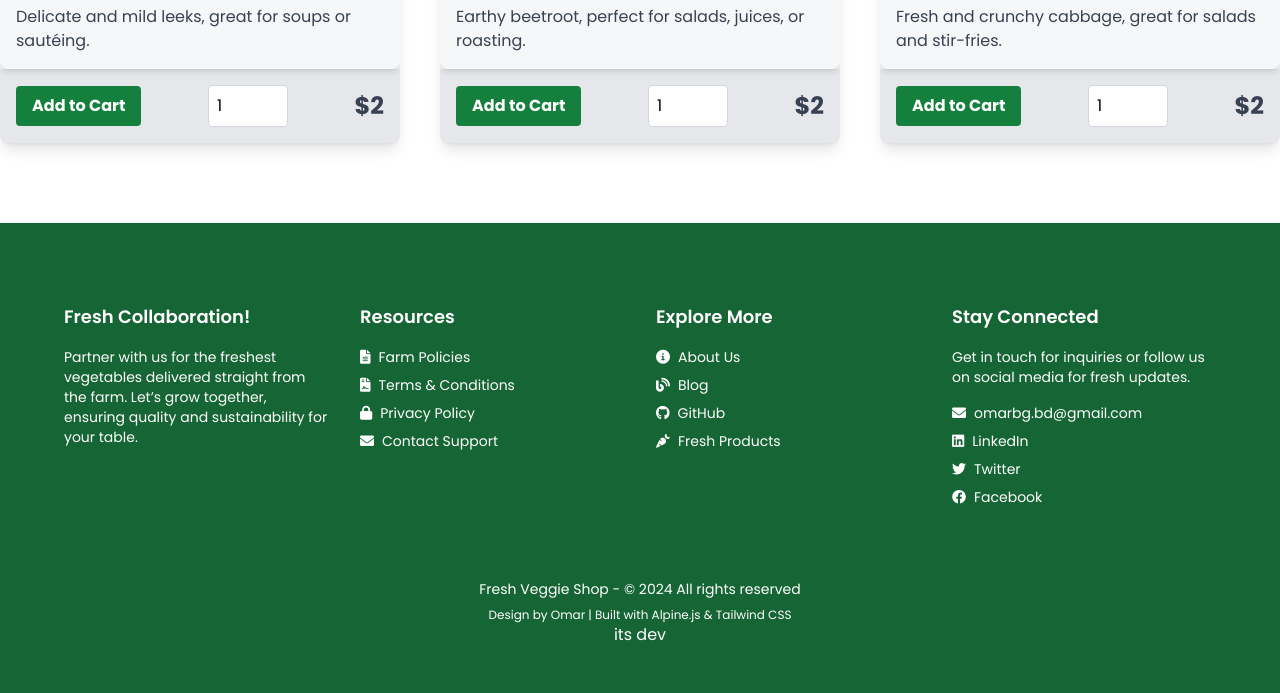
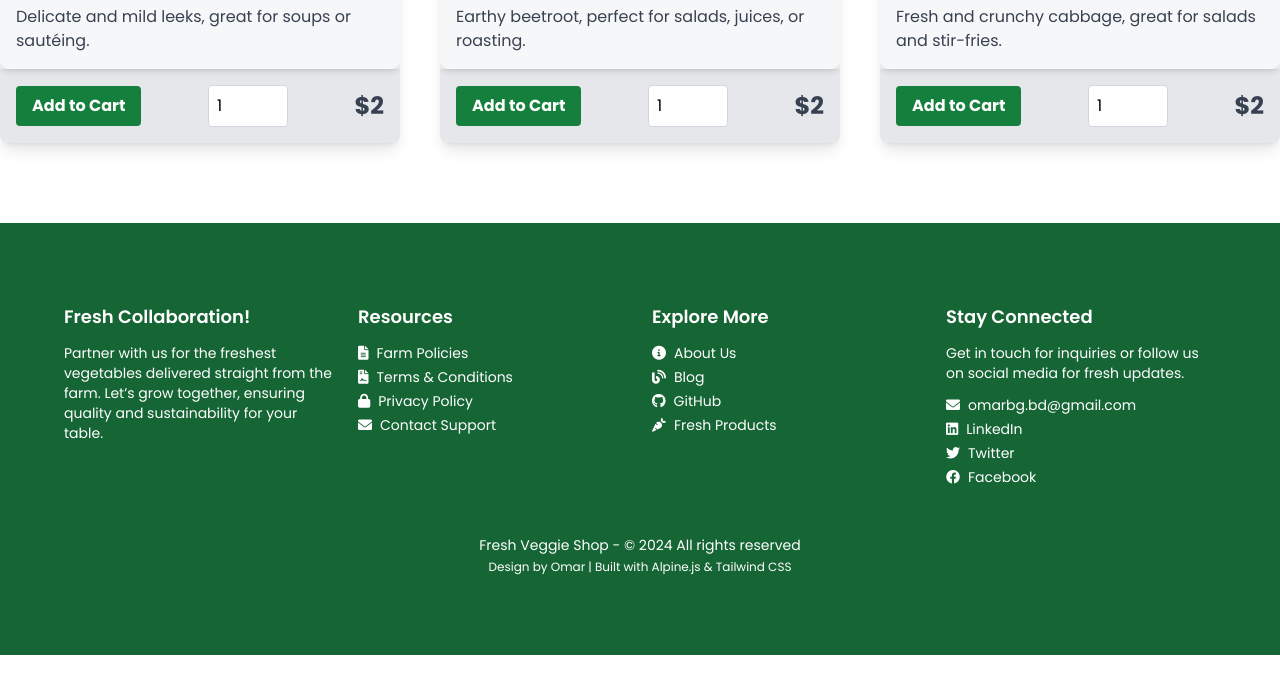
Before and after one commit to iamOmarFaruk/alpine-ecomerce-main, a website: page src/index.html in a window 1280 px wide. Shown: the part 1347-2040 px from the top of the page. After the commit the page ends 2002 px from the top, so only its background shows below. Drawn offline with nearby package versions, Linux system fonts and the light colour scheme; files that its build step writes are made by us from their sources.

Commit message:
Refactor footer layout for improved spacing and typography

```diff
--- a/src/components/footer.html
+++ b/src/components/footer.html
@@ -1,10 +1,10 @@
-<footer class="bg-green-800 text-white py-20">
+<footer class="bg-green-800 text-white py-10 md:py-20">
   <!-- Top Section -->
-  <div class="container mx-auto grid grid-cols-1 md:grid-cols-4 gap-8 px-8 md:px-16">
+  <div class="container mx-auto grid grid-cols-1 md:grid-cols-4 gap-6 px-4 md:px-16">
     <!-- Collaborate Section -->
     <div>
-      <h2 class="text-lg font-semibold mb-4">Fresh Collaboration!</h2>
-      <p class="text-sm">
+      <h2 class="text-base md:text-lg font-semibold mb-3">Fresh Collaboration!</h2>
+      <p class="text-xs md:text-sm leading-snug">
         Partner with us for the freshest vegetables delivered straight from the farm. Let’s grow together, ensuring
         quality and sustainability for your table.
       </p>
@@ -12,8 +12,8 @@
 
     <!-- Resources -->
     <div>
-      <h2 class="text-lg font-semibold mb-4">Resources</h2>
-      <ul class="space-y-2 text-sm">
+      <h2 class="text-base md:text-lg font-semibold mb-3">Resources</h2>
+      <ul class="space-y-1 text-xs md:text-sm">
         <li><a href="#" class="hover:text-gray-300 flex items-center"><i class="fas fa-file-alt mr-2"></i>Farm
             Policies</a></li>
         <li><a href="#" class="hover:text-gray-300 flex items-center"><i class="fas fa-file-contract mr-2"></i>Terms &
@@ -27,8 +27,8 @@
 
     <!-- Useful Links -->
     <div>
-      <h2 class="text-lg font-semibold mb-4">Explore More</h2>
-      <ul class="space-y-2 text-sm">
+      <h2 class="text-base md:text-lg font-semibold mb-3">Explore More</h2>
+      <ul class="space-y-1 text-xs md:text-sm">
         <li><a href="#" class="hover:text-gray-300 flex items-center"><i class="fas fa-info-circle mr-2"></i>About
             Us</a></li>
         <li><a href="#" class="hover:text-gray-300 flex items-center"><i class="fas fa-blog mr-2"></i>Blog</a></li>
@@ -40,9 +40,10 @@
 
     <!-- Contact Info -->
     <div>
-      <h2 class="text-lg font-semibold mb-4">Stay Connected</h2>
-      <p class="text-sm">Get in touch for inquiries or follow us on social media for fresh updates.</p>
-      <ul class="space-y-2 mt-4 text-sm">
+      <h2 class="text-base md:text-lg font-semibold mb-3">Stay Connected</h2>
+      <p class="text-xs md:text-sm leading-snug">Get in touch for inquiries or follow us on social media for fresh
+        updates.</p>
+      <ul class="space-y-1 mt-3 text-xs md:text-sm">
         <li><a href="mailto:omarbg.bd@gmail.com" class="hover:text-gray-300 flex items-center"><i
               class="fas fa-envelope mr-2"></i>omarbg.bd@gmail.com</a></li>
         <li><a href="https://linkedin.com/in/omar-expert-webdeveloper" target="_blank"
@@ -56,9 +57,8 @@
   </div>
 
   <!-- Bottom Section -->
-  <div class="text-center mt-12 pt-6">
-    <p class="text-sm">Fresh Veggie Shop - &copy; <span x-text="currentYear"></span> All rights reserved</p>
-    <p class="text-xs mt-2">Design by Omar | Built with Alpine.js & Tailwind CSS</p>
-    <p>its dev</p>
+  <div class="text-center mt-8 pt-4">
+    <p class="text-xs md:text-sm">Fresh Veggie Shop - &copy; <span x-text="currentYear"></span> All rights reserved</p>
+    <p class="text-xs mt-1">Design by Omar | Built with Alpine.js & Tailwind CSS</p>
   </div>
 </footer>
```
